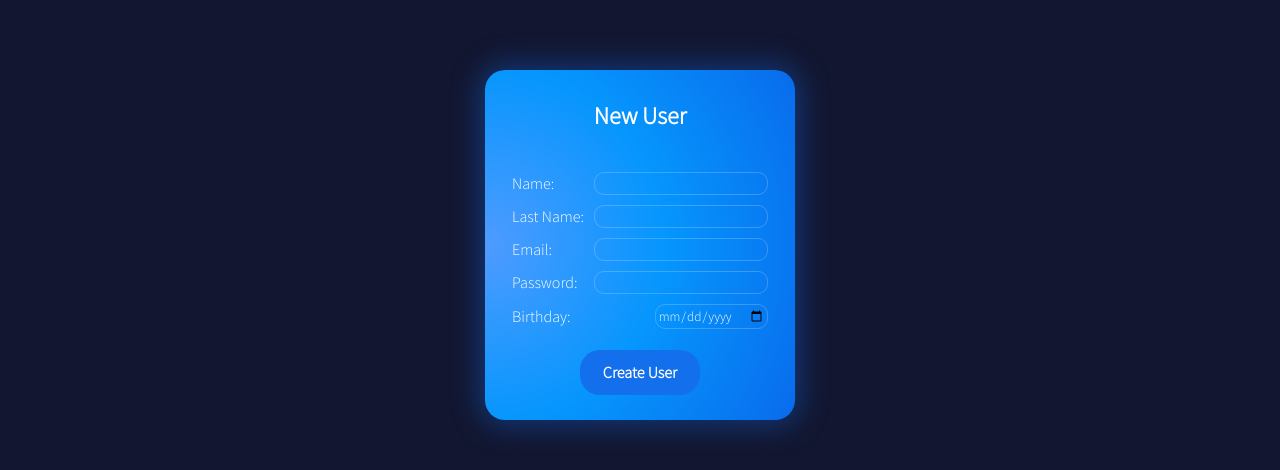
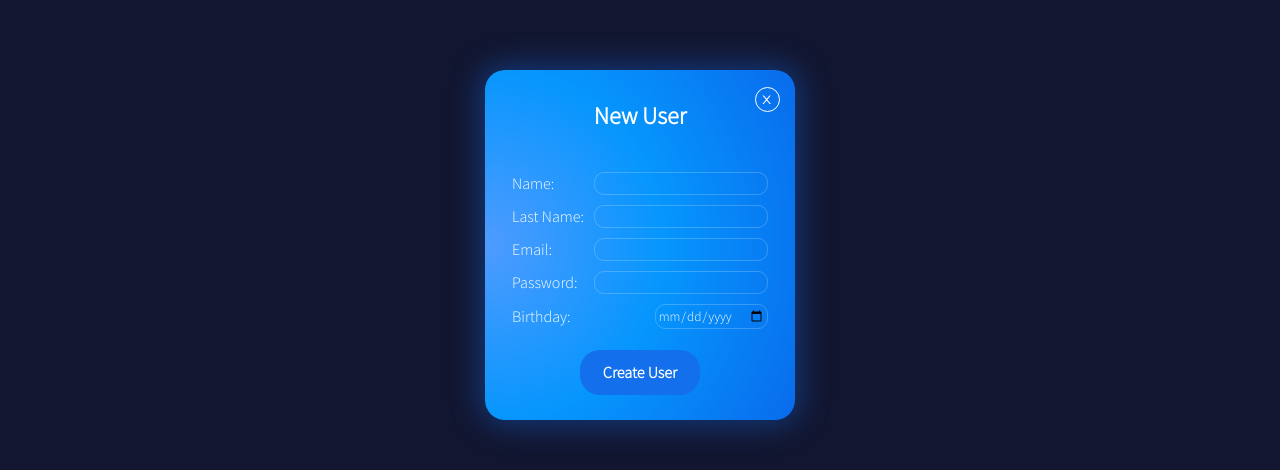
Before and after one commit to sesanchezra/entregable-4, a React (Vite) app: page / in a window 1280 px wide. Both pictures are taken after a click on the button "Create New". Shown: the part 276-746 px from the top of the page. Built offline with nearby package versions, Linux system fonts and the light colour scheme; no server answers.

Commit message:
Get ready, post Ready, modal functionality ready

```diff
--- a/src/App.jsx
+++ b/src/App.jsx
@@ -1,19 +1,40 @@
-import { useState } from 'react'
+import { useEffect, useState } from 'react'
 import './App.css'
 import User from './components/User/User'
-import useGet from './hooks/useGet';
 import Logo from './assets/img/Entregable-4.png'
-import Form from './components/Form/Form';
 import Modal from './components/Modal/Modal';
+import axios from 'axios';
 
 function App() {
   const [modalState, setModalState] = useState(false)
 
   // Design Link: https://dribbble.com/shots/4647242-TNQ-Dashboard-Members-Page
 
-  const { users } = useGet();
+  const [users, setUsers] = useState()
 
-  const showModal = () =>{
+  useEffect(() => {
+    useGet()
+  }, [])
+
+  const useGet = () => {
+    const URL = `https://users-crud1.herokuapp.com/users/`
+
+    axios.get(URL)
+      .then(res => setUsers(res.data))
+      .catch(error => console.log(error))
+
+  }
+
+  const usePost = (data) => {
+    const URL = `https://users-crud1.herokuapp.com/users/`
+
+    axios.post(URL, data)
+        .then(res => console.log(res.data))
+        .catch(error => console.log(error))
+        .finally(()=>useGet())
+}
+
+  const showModal = () => {
     setModalState(!modalState)
   }
 
@@ -40,7 +61,10 @@ function App() {
       </div>
       <div className='users__section'>
         <div className={`${modalState}`}>
-          <Modal/>
+          <Modal
+            usePost={usePost}
+            showModal={showModal}
+          />
         </div>
 
         {
--- a/src/components/Form/Form.css
+++ b/src/components/Form/Form.css
@@ -69,3 +69,24 @@
     transform:scale(1.05);
     transition: 0.1s ease-in;
 }
+
+.close__button{
+    position: absolute;
+    top: 5%;
+    right: 5%;
+    border:1px solid white;
+    width: 25px;
+    aspect-ratio: 1;
+    display: flex;
+    justify-content: center;
+    align-items: center;
+    border-radius: 12.5px;
+    padding: 2px;
+    background-color: rgb(255,255,255,0);
+    color: white;
+}
+
+.close__button:hover{
+    transform: scale(1.2);
+    transition: 0.3s ease-in;
+}
--- a/src/components/Form/Form.jsx
+++ b/src/components/Form/Form.jsx
@@ -1,33 +1,59 @@
 import React from 'react'
 import '../Form/Form.css'
+import { useForm } from 'react-hook-form';
+import useGet from '../../hooks/useGet';
+import axios from 'axios';
+import { AiOutlineClose } from "react-icons/ai";
 
-const Form = () => {
+const defaultValue = {
+    first_name: '',
+    last_name: '',
+    email: '',
+    password: '',
+    birthday: ''
+}
+
+const Form = ({ usePost , showModal }) => {
+
+    const { register, handleSubmit, reset } = useForm();
+
+    const submit = (data) => {
+        usePost(data)
+        reset(defaultValue)
+    }
+
     return (
-        <form className='Form'>
+        <form className='Form' onSubmit={handleSubmit(submit)}>
             <h2>New User</h2>
+
+            <button className='close__button' onClick={showModal}>
+                <AiOutlineClose />
+            </button>
+
+
+
             <div className='form__inputs'>
                 <div className='input'>
                     <label htmlFor="name">Name:</label>
-                    <input type="text" id='name' />
+                    <input type="text" id='name' {...register('first_name')} />
                 </div>
                 <div className='input'>
                     <label htmlFor="last_name">Last Name:</label>
-                    <input type="text" id='last_name' />
+                    <input type="text" id='last_name' {...register('last_name')} />
                 </div>
                 <div className='input'>
                     <label htmlFor="email">Email:</label>
-                    <input type="text" id='email' />
+                    <input type="text" id='email' {...register('email')} />
                 </div>
                 <div className='input'>
                     <label htmlFor="password">Password:</label>
-                    <input type="password" id='password' />
+                    <input type="password" id='password' {...register('password')} />
                 </div>
                 <div className='input'>
                     <label htmlFor="birth">Birthday:</label>
-                    <input type="date" id='birthday' />
+                    <input type="date" id='birthday' {...register('birthday')} />
                 </div>
             </div>
-
 
             <button className='form__button'>Create User</button>
 
--- a/src/components/Modal/Modal.jsx
+++ b/src/components/Modal/Modal.jsx
@@ -2,10 +2,13 @@ import React from 'react'
 import Form from '../Form/Form'
 import '../Modal/Modal.css'
 
-const Modal = () => {
+const Modal = ({usePost,showModal}) => {
     return (
         <div className='Modal'>
-            <Form />
+            <Form
+                usePost={usePost}
+                showModal={showModal}
+            />
         </div>
     )
 }
--- a/src/hooks/useGet.js
+++ b/src/hooks/useGet.js
@@ -10,7 +10,6 @@ const useGet = () => {
         axios.get(URL)
         .then(res => setUsers(res.data))
         .catch(error => console.log(error))
-
     }, [])
 
 
```
Also changed, not shown: src/hooks/usePost.js (added, +16 -0 lines).
